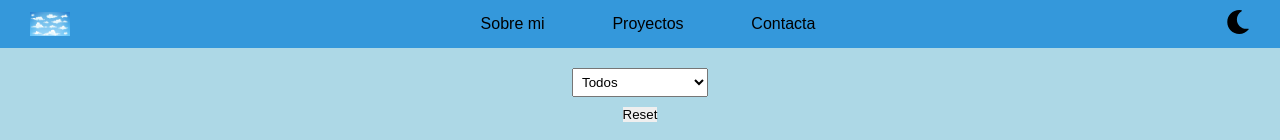
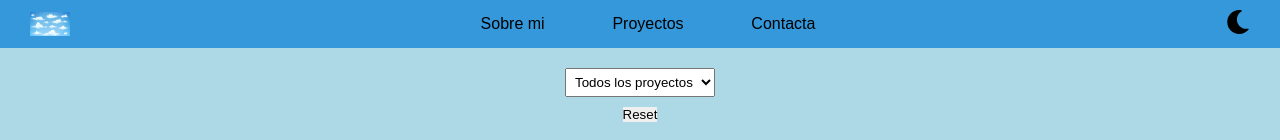
Before and after one commit to Nuria8890/portfolio, a React (Vite) app: page / in a window 1280 px wide. Shown: the top 140 px of the page. Built offline with nearby package versions, Linux system fonts and the light colour scheme; a web font is replaced by a local one.

Commit message:
controlled selection form NOW YES

```diff
--- a/src/components/App.jsx
+++ b/src/components/App.jsx
@@ -10,7 +10,7 @@ function App() {
 
   const [isModeLight, setIsModeLight] = useState(true);
 
-  const [selectedTech, setSelectedTech] = useState("all");
+  const [selectedTech, setSelectedTech] = useState("");
 
   const toggleMenu = () => {
     setMenuIsOpen(!menuIsOpen);
@@ -26,7 +26,7 @@ function App() {
   };
 
   const clickReset = () => {
-    setSelectedTech("all");
+    setSelectedTech("");
   };
 
   return (
--- a/src/components/projects/Projects.jsx
+++ b/src/components/projects/Projects.jsx
@@ -11,7 +11,7 @@ function projects({
 
   let filteredProjects;
 
-  if (selectedTech === "all") {
+  if (selectedTech === "") {
     filteredProjects = arrayProjects;
   } else {
     filteredProjects = arrayProjects.filter(
@@ -25,6 +25,7 @@ function projects({
         onChangeInpuntTech={onChangeInpuntTech}
         onClickReset={onClickReset}
         arrayProjects={arrayProjects}
+        selectedTech={selectedTech}
       />
       <section>
         <Projects_list filteredProjects={filteredProjects} />
--- a/src/components/projects/filters/FilterByTech.jsx
+++ b/src/components/projects/filters/FilterByTech.jsx
@@ -1,9 +1,9 @@
-function FilterByTech({ onChangeInpuntTech, technologies }) {
+function FilterByTech({ onChangeInpuntTech, technologies, selectedTech }) {
   const handleChangeInput = (event) => {
     onChangeInpuntTech(event.target.value);
   };
 
-  const technologySelected = technologies.map((technology, i) => {
+  const technology = technologies.map((technology, i) => {
     return (
       <option key={i} value={technology}>
         {technology}
@@ -16,10 +16,11 @@ function FilterByTech({ onChangeInpuntTech, technologies }) {
       className="filters__filterByTech"
       id="techFilter"
       name="techFilter"
+      value={selectedTech}
       onChange={handleChangeInput}
     >
-      <option value="all">Todos</option>
-      {technologySelected}
+      <option value="">Todos los proyectos</option>
+      {technology}
     </select>
   );
 }
--- a/src/components/projects/filters/Filters.jsx
+++ b/src/components/projects/filters/Filters.jsx
@@ -2,7 +2,12 @@ import "@/styles/layout/projects/filters/Filters.scss";
 import ResetButton from "./ResetButton";
 import FilterByTech from "./FilterByTech";
 
-function Filters({ onChangeInpuntTech, onClickReset, arrayProjects }) {
+function Filters({
+  onChangeInpuntTech,
+  onClickReset,
+  arrayProjects,
+  selectedTech,
+}) {
   console.log("arrayProjects", arrayProjects);
 
   const allTechnologies = arrayProjects.map((technology) => {
@@ -18,6 +23,7 @@ function Filters({ onChangeInpuntTech, onClickReset, arrayProjects }) {
       <FilterByTech
         onChangeInpuntTech={onChangeInpuntTech}
         technologies={technologies}
+        selectedTech={selectedTech}
       />
       <ResetButton onClickReset={onClickReset} />
     </form>
```
